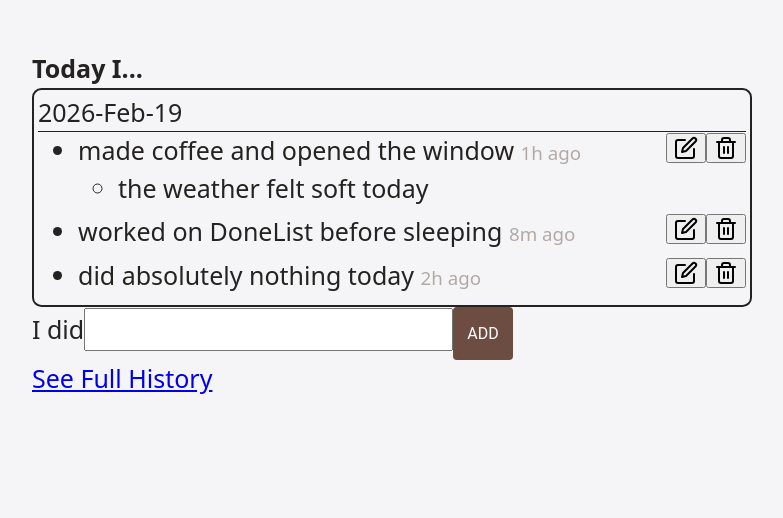
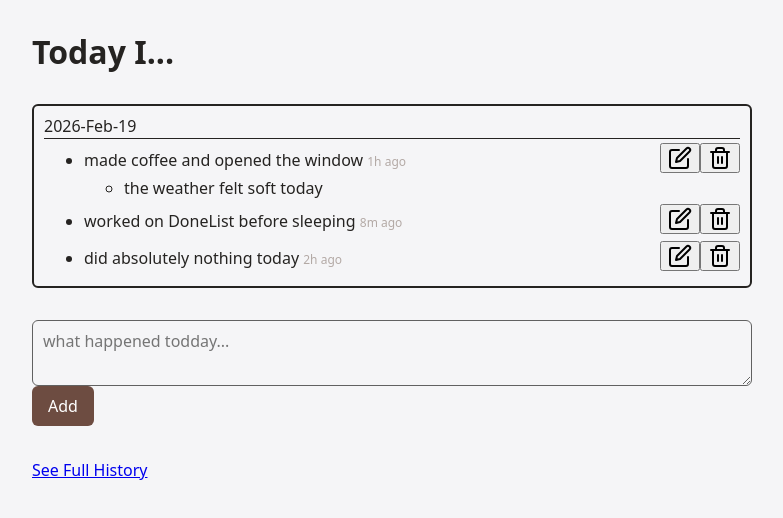
Before and after one commit to Suyun-Liang/done-list, a Next.js app: page / in a window 1280 px wide. Shown: the top 518 px of the page, without its empty margins (248-1031 px from the left). Built offline with nearby package versions, Linux system fonts and the light colour scheme.

Commit message:
feat: add shared text input components

```diff
--- a/src/app/page.js
+++ b/src/app/page.js
@@ -8,10 +8,16 @@ export default function Page() {
   const initialNow = Date.now();
 
   return (
-    <main>
+    <Main>
       <Header>Today I...</Header>
       <TodaySection initialNow={initialNow} />
       <ViewHistoryLink />
-    </main>
+    </Main>
   );
 }
+
+const Main = styled.main`
+  display: flex;
+  flex-direction: column;
+  gap: 32px;
+`;
--- a/src/components/AddCommentForm/AddCommentForm.jsx
+++ b/src/components/AddCommentForm/AddCommentForm.jsx
@@ -4,6 +4,7 @@ import styles from "./AddCommentForm.module.css";
 
 import useTextInputValidation from "../../hooks/use-text-input-validation";
 import Button from "../Button/Button";
+import Input from "../Input/Input";
 
 function AddCommentForm({ entryId, onAddComment, onCancel }) {
   const [draftNote, setDraftNote] = React.useState("");
@@ -23,7 +24,7 @@ function AddCommentForm({ entryId, onAddComment, onCancel }) {
 
   return (
     <form onSubmit={handleSubmit}>
-      <input
+      <Input
         ref={inputRef}
         type="text"
         value={draftNote}
--- a/src/components/AddEntryForm/AddEntryForm.jsx
+++ b/src/components/AddEntryForm/AddEntryForm.jsx
@@ -3,6 +3,9 @@ import styles from "./AddEntryForm.module.css";
 import { EntriesContext } from "../../context/EntriesContext";
 import useTextInputValidation from "../../hooks/use-text-input-validation";
 import Button from "../Button/Button";
+import Input from "../Input/Input";
+import Textarea from "../Textarea/Textarea";
+import VisuallyHidden from "../VisuallyHidden/VisuallyHidden";
 
 function AddEntryForm() {
   const [entry, setEntry] = React.useState("");
@@ -30,12 +33,15 @@ function AddEntryForm() {
 
   return (
     <form onSubmit={handleSubmit}>
-      <label htmlFor={`add-entry-field-${fieldId}`}>I did</label>
-      <input
+      <VisuallyHidden as="label" htmlFor={`add-entry-field-${fieldId}`}>
+        I did
+      </VisuallyHidden>
+      <Textarea
         id={`add-entry-field-${fieldId}`}
         ref={inputRef}
         type="text"
         value={entry}
+        placeholder="what happened todday..."
         onChange={(e) => {
           setEntry(e.target.value);
           if (submitError) setSubmitError("");
@@ -45,7 +51,7 @@ function AddEntryForm() {
             handleCancel();
           }
         }}
-      ></input>
+      />
       <Button variant="fill" size="small">
         Add
       </Button>
--- a/src/components/Button/Button.jsx
+++ b/src/components/Button/Button.jsx
@@ -3,19 +3,19 @@ import styled from "styled-components";
 
 const SIZE = {
   small: {
-    "--borderRadius": 4 + "px",
+    "--borderRadius": 6 + "px",
     "--fontSize": 16 + "px",
-    "--padding": "6px 12px",
+    "--padding": "6px 14px",
   },
   medium: {
-    "--borderRadius": 4 + "px",
+    "--borderRadius": 8 + "px",
     "--fontSize": 18 + "px",
-    "--padding": "14px 20px",
+    "--padding": "14px 22px",
   },
   large: {
-    "--borderRadius": 6 + "px",
+    "--borderRadius": 10 + "px",
     "--fontSize": 21 + "px",
-    "--padding": "18px 32px",
+    "--padding": "18px 34px",
   },
 };
 
@@ -43,11 +43,11 @@ export default Button;
 
 const ButtonBase = styled.button`
   font-size: var(--fontSize);
-  font-family: "Roboto", sans-serif;
+  font-family: inherit;
   border-radius: var(--borderRadius);
   border: 2px solid transparent;
   padding: var(--padding);
-  text-transform: uppercase;
+  text-transform: capitalize;
   cursor: pointer;
 
   &:focus {
--- a/src/components/DaySection/DaySection.module.css
+++ b/src/components/DaySection/DaySection.module.css
@@ -3,11 +3,12 @@
   flex-direction: column;
   border: 2px solid;
   border-radius: var(--radius-sm);
-  padding: 4px;
+  padding: 8px 10px;
 }
 
 .date {
   border-bottom: 1px solid;
+  margin-bottom: var(--space-1);
 }
 
 .quietDay {
--- a/src/components/EditEntryForm/EditEntryForm.jsx
+++ b/src/components/EditEntryForm/EditEntryForm.jsx
@@ -5,6 +5,7 @@ import VisuallyHidden from "../VisuallyHidden";
 
 import useTextInputValidation from "../../hooks/use-text-input-validation";
 import Button from "../Button/Button";
+import Input from "../Input/Input";
 
 function EditEntryForm({ id, onSave, onCancel, value, setValue }) {
   const fieldId = React.useId();
@@ -24,7 +25,7 @@ function EditEntryForm({ id, onSave, onCancel, value, setValue }) {
         <VisuallyHidden as="label" htmlFor={`edit-entry-field-${fieldId}`}>
           Edit entry
         </VisuallyHidden>
-        <input
+        <Input
           autoFocus
           id={`edit-entry-field-${fieldId}`}
           type="text"
--- /dev/null
+++ b/src/components/Input/Input.jsx
@@ -0,0 +1,19 @@
+import React from "react";
+import styled from "styled-components";
+
+function Input({ ...delegated }) {
+  return <StyledInput {...delegated} />;
+}
+
+const StyledInput = styled.input`
+  background-color: transparent;
+  border: 1px solid var(--color-gray-700);
+  padding: 4px 10px;
+  border-radius: var(--radius-sm);
+  &:focus {
+    outline-color: var(--color-gray-700);
+    outline-offset: 1px;
+  }
+`;
+
+export default Input;
--- /dev/null
+++ b/src/components/Input/index.js
@@ -0,0 +1,2 @@
+export * from './Input';
+export { default } from './Input';
--- a/src/components/SearchBar/SearchBar.jsx
+++ b/src/components/SearchBar/SearchBar.jsx
@@ -1,9 +1,10 @@
 import React from "react";
+import Input from "../Input/Input";
 
 function SearchBar({ query, onQueryChange }) {
   return (
     <div>
-      <input
+      <Input
         type="text"
         value={query}
         placeholder="Search lists..."
--- /dev/null
+++ b/src/components/Textarea/Textarea.jsx
@@ -0,0 +1,21 @@
+import React from "react";
+import styled from "styled-components";
+
+function Textarea({ children, ...delegated }) {
+  return <StyledTextarea {...delegated}>{children}</StyledTextarea>;
+}
+
+const StyledTextarea = styled.textarea`
+  display: block;
+  width: 100%;
+  background-color: transparent;
+  border: 1px solid var(--color-gray-700);
+  padding: 8px 10px;
+  border-radius: var(--radius-sm);
+  &:focus {
+    outline-color: var(--color-gray-700);
+    outline-offset: 1px;
+  }
+`;
+
+export default Textarea;
--- /dev/null
+++ b/src/components/Textarea/index.js
@@ -0,0 +1,2 @@
+export * from './Textarea';
+export { default } from './Textarea';
--- a/src/global-styles.css
+++ b/src/global-styles.css
@@ -1,8 +1,8 @@
 /* CSS Reset */
 
-* {
+/* * {
   font-size: 25px;
-}
+} */
 
 /* 1. Use a more-intuitive box-sizing model */
 *,
@@ -135,9 +135,9 @@ h6 {
   --space-8: 2rem;
   --space-12: 3rem;
 
-  --radius-sm: 0.375rem;
-  --radius-md: 0.75rem;
-  --radius-lg: 1rem;
+  --radius-sm: 6px;
+  --radius-md: 8px;
+  --radius-lg: 10px;
 
   --font-body:
     system-ui, -apple-system, BlinkMacSystemFont, "Segoe UI", sans-serif;
```
